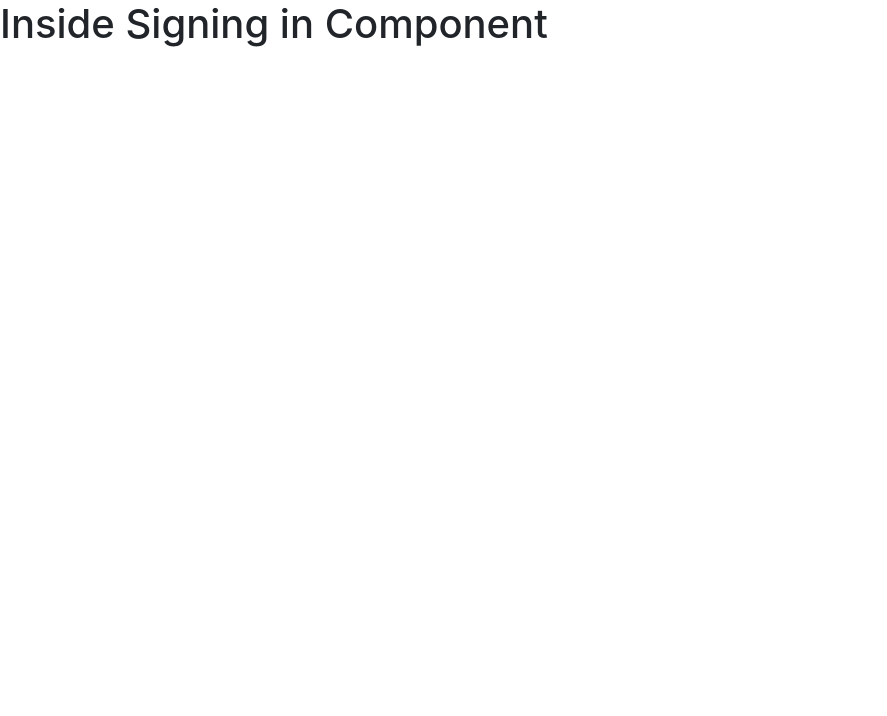
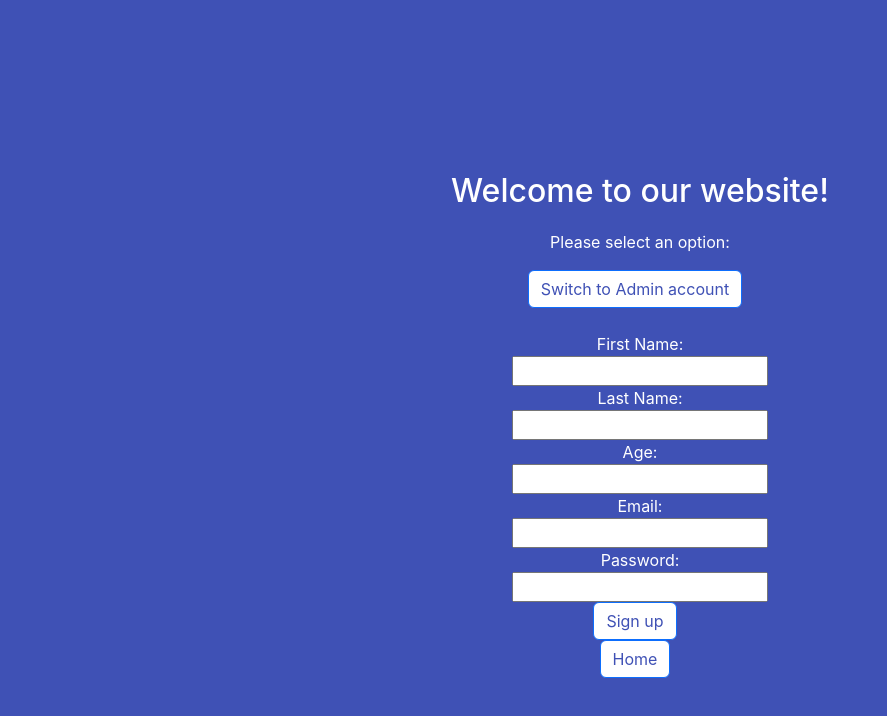
Before and after one commit to raosam23/Gym-React, a React (Create React App) app: page /signup in a window 1280 px wide. Shown: the top 716 px of the page, without its empty margins (0-887 px from the left). Built offline with nearby package versions, Linux system fonts and the light colour scheme.

Commit message:
Add login and signup component

```diff
--- a/src/components/Logging.jsx
+++ b/src/components/Logging.jsx
@@ -1,11 +1,89 @@
-import React from 'react';
+import React, { useState } from 'react';
 
 const Logging = () => {
+  const buttonStyle = {
+    marginRight: '10px',
+    backgroundColor: 'white',
+    color: '#3f51b5',
+  };
+
+  const containerStyle = {
+    textAlign: 'center',
+    marginTop: '50px',
+    padding: '20px',
+    borderRadius: '8px',
+    color: '#ffffff',
+  };
+
+  const headingStyle = {
+    marginBottom: '20px',
+  };
+
+  const pageStyle = {
+    backgroundColor: '#3f51b5',
+    minHeight: '100vh',
+    display: 'flex',
+    justifyContent: 'center',
+    alignItems: 'center',
+  };
+
+  const [isUserLogin, setUserLogin] = useState(true);
+
+  const handleSwitch = () => {
+    setUserLogin(!isUserLogin);
+  };
+
+  const handleLogin = (event) => {
+    event.preventDefault();
+    // Handle login logic here
+  };
+
   return (
-    <div>
-      <h1>Inside Loging in component</h1>
+    <div style={pageStyle}>
+      <div style={containerStyle}>
+        <h2 style={headingStyle}>Welcome to our website!</h2>
+        <p>Please select an option:</p>
+        <button className="btn btn-primary" style={buttonStyle} onClick={handleSwitch}>
+          {isUserLogin ? 'Switch to Admin account' : 'Switch to User account'}
+        </button>
+
+        <br /><br />
+
+        {isUserLogin ? (
+          <form onSubmit={handleLogin}>
+            <label htmlFor="userEmail">Email:</label>
+            <br />
+            <input type="email" id="userEmail" />
+            <br />
+            <label htmlFor="userPassword">Password:</label>
+            <br />
+            <input type="password" id="userPassword" />
+            <br />
+            <button className="btn btn-primary" style={buttonStyle} type="submit">
+              Login
+            </button>
+          </form>
+        ) : (
+          <form onSubmit={handleLogin}>
+            <label htmlFor="adminEmail">Email:</label>
+            <br />
+            <input type="email" id="adminEmail" />
+            <br />
+            <label htmlFor="adminPassword">Password:</label>
+            <br />
+            <input type="password" id="adminPassword" />
+            <br />
+            <button className="btn btn-primary" style={buttonStyle} type="submit">
+              Login
+            </button>
+          </form>
+        )}
+        <form action="/" method="get">
+          <button type="submit" className="btn btn-primary" style={buttonStyle}>Home</button>
+        </form>
+      </div>
     </div>
-  );
+    );
 };
 
 export default Logging;
--- a/src/components/Signing.jsx
+++ b/src/components/Signing.jsx
@@ -1,11 +1,113 @@
-import React from 'react';
+import React, { useState } from 'react';
 
-function Signing() {
+const Signing = () => {
+  const buttonStyle = {
+    marginRight: '10px',
+    backgroundColor: 'white',
+    color: '#3f51b5',
+  };
+
+  const containerStyle = {
+    textAlign: 'center',
+    marginTop: '50px',
+    padding: '20px',
+    borderRadius: '8px',
+    color: '#ffffff',
+  };
+
+  const headingStyle = {
+    marginBottom: '20px',
+  };
+
+  const pageStyle = {
+    backgroundColor: '#3f51b5',
+    minHeight: '100vh',
+    display: 'flex',
+    justifyContent: 'center',
+    alignItems: 'center',
+  };
+
+  const [isUserLogin, setUserLogin] = useState(true);
+
+  const handleSwitch = () => {
+    setUserLogin(!isUserLogin);
+  };
+
+  const handleLogin = (event) => {
+    event.preventDefault();
+    // Handle login logic here
+  };
+
   return (
-    <div>
-      <h1>Inside Signing in Component</h1>
+    <div style={pageStyle}>
+      <div style={containerStyle}>
+        <h2 style={headingStyle}>Welcome to our website!</h2>
+        <p>Please select an option:</p>
+        <button className="btn btn-primary" style={buttonStyle} onClick={handleSwitch}>
+          {isUserLogin ? 'Switch to Admin account' : 'Switch to User account'}
+        </button>
+
+        <br /><br />
+
+        {isUserLogin ? (
+          <form onSubmit={handleLogin}>
+            <label htmlFor="userFirstName">First Name:</label>
+            <br />
+            <input type="text" id="userFirstName" />
+            <br />
+            <label htmlFor="userLastName">Last Name:</label>
+            <br />
+            <input type="text" id="userLastName" />
+            <br />
+            <label htmlFor="userAge">Age:</label>
+            <br />
+            <input type="number" id="userAge" />
+            <br />
+            <label htmlFor="userEmail">Email:</label>
+            <br />
+            <input type="email" id="userEmail" />
+            <br />
+            <label htmlFor="userPassword">Password:</label>
+            <br />
+            <input type="password" id="userPassword" />
+            <br />
+            <button className="btn btn-primary" style={buttonStyle} type="submit">
+              Sign up
+            </button>
+          </form>
+        ) : (
+          <form onSubmit={handleLogin}>
+            <label htmlFor="adminFirstName">First Name:</label>
+            <br />
+            <input type="text" id="adminFirstName" />
+            <br />
+            <label htmlFor="adminLastName">Last Name:</label>
+            <br />
+            <input type="text" id="adminLastName" />
+            <br />
+            <label htmlFor="adminAge">Age:</label>
+            <br />
+            <input type="number" id="adminAge" />
+            <br />
+            <label htmlFor="adminEmail">Email:</label>
+            <br />
+            <input type="email" id="adminEmail" />
+            <br />
+            <label htmlFor="adminPassword">Password:</label>
+            <br />
+            <input type="password" id="adminPassword" />
+            <br />
+            <button className="btn btn-primary" style={buttonStyle} type="submit">
+              Sign up
+            </button>
+        </form>
+        )}
+        <form action="/" method="get">
+          <button type="submit" className="btn btn-primary" style={buttonStyle}>Home</button>
+        </form>
+      </div>
     </div>
   );
-}
+};
 
 export default Signing;
```
